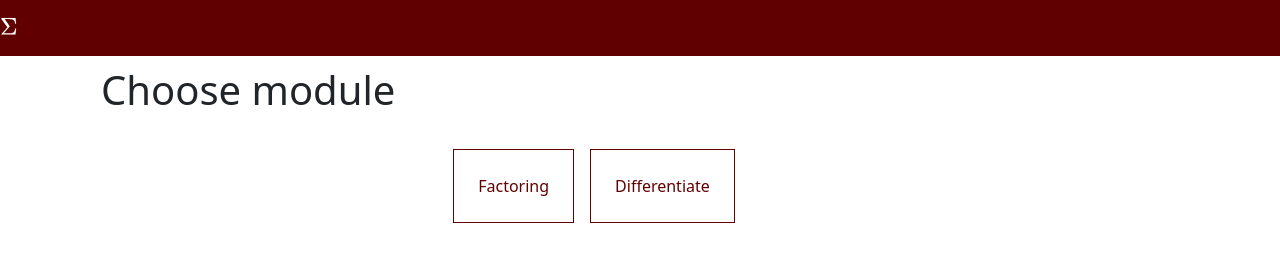
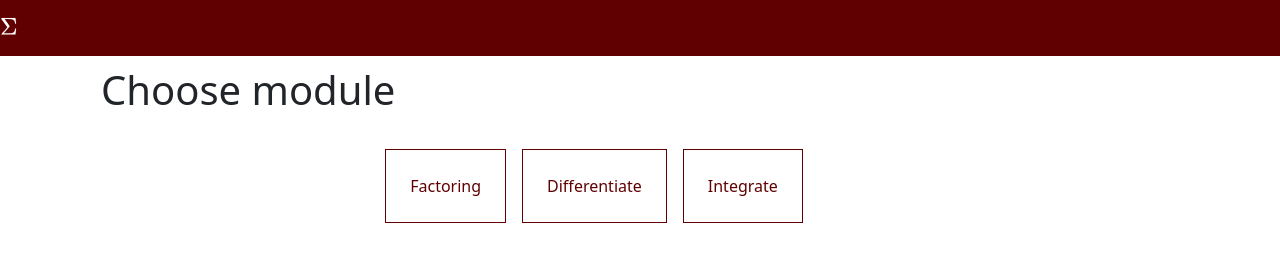
Before and after one commit to pe454/pe454.github.io, a plain HTML site: page index.html in a window 1280 px wide. Drawn offline with nearby package versions, Linux system fonts and the light colour scheme.

Commit message:
multi model update

```diff
--- a/index.html
+++ b/index.html
@@ -21,7 +21,8 @@
       app_dta : {},
       apps :{
         'factor': 'Factoring',
-        'diff': 'Differentiate'
+        'diff': 'Differentiate',
+        'integr' : "Integrate"
       }
     }
 
```
Also changed, not shown: 1 other file.
